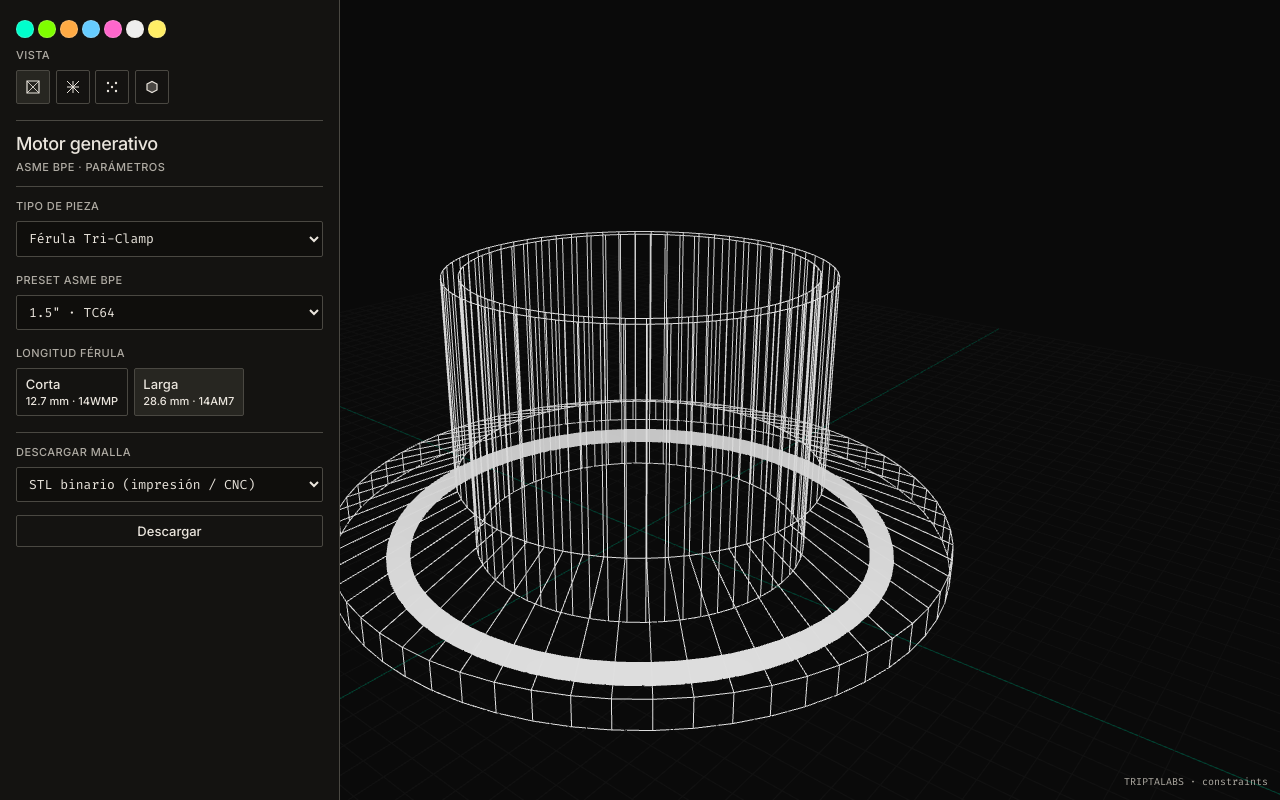
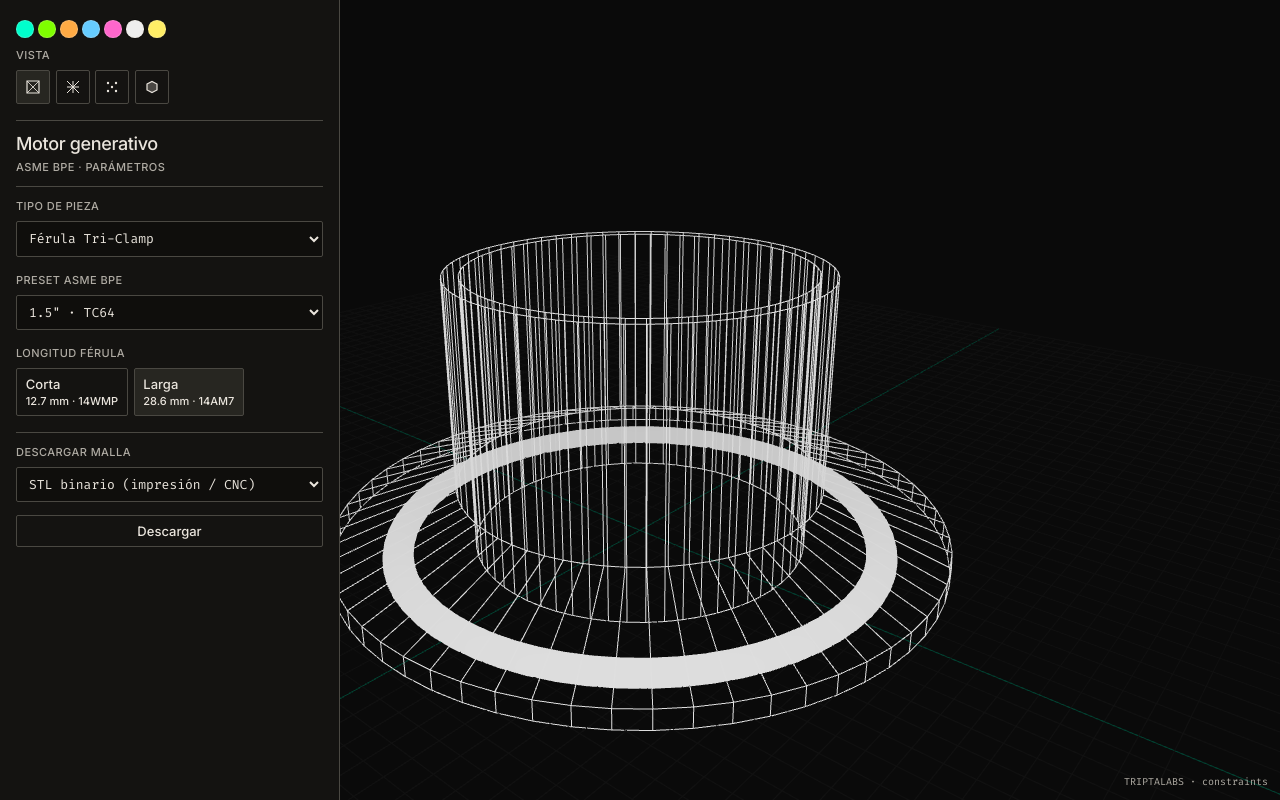
Before and after one commit to triptamina-labs/TriptaClamps3D-Web, a website built with Vite: page index.html in a window 1280 px wide. Built offline with nearby package versions, Linux system fonts and the light colour scheme; animation ran at ten frames a second.

Commit message:
optimizacion en presets

```diff
--- a/index.html
+++ b/index.html
@@ -182,14 +182,6 @@
                         <input type="range" class="param-range" id="ferruleOD" min="12" max="220" step="0.1" value="12" disabled aria-label="ferruleOD diámetro brida">
                     </div>
 
-                    <div class="slider-container solo-ferrula">
-                        <div class="label-row">
-                            <span class="param-name">ferrHeight <span class="metadata">(grosor brida)</span></span>
-                            <span id="val-ferrHeight" class="valor">—</span>
-                        </div>
-                        <input type="range" class="param-range" id="ferrHeight" min="1" max="10" step="0.1" value="1" disabled aria-label="ferrHeight grosor brida">
-                    </div>
-
                     <div class="slider-container">
                         <div class="label-row">
                             <span class="param-name">beadDistance <span class="metadata">(Ø canal empaque)</span></span>
--- a/src/main.js
+++ b/src/main.js
@@ -8,8 +8,10 @@
 /** Longitudes reales ASME BPE (mm) por preset: corta 14WMP / larga 14AM7, desde CSV. */
 let lastTubeHeightsCortaLarga = { corta: 12.7, larga: 28.6 };
 /** Por preset (CSV); no editables por slider. */
-let beadRadiusFijo = 1.15;
+let beadRadiusFijo = 1.5;
 let gasketThicknessFijo = 1.4;
+/** Grosor de brida fijo (mm). */
+let ferrHeightFijo = 2;
 /** Altura tubo férula (mm): preset + corta/larga; no slider. */
 let tubeHeightFijo = 28.6;
 
@@ -17,45 +19,48 @@
  * Respaldo si fetch('presets.csv') falla (p. ej. abrir index.html con file://).
  * Debe mantenerse alineado con src/presets.csv del repositorio.
  */
-const PRESETS_CSV_FALLBACK = `Preset,DN,ferruleOD,beadDistance,tubeOD,tubeID,beadRadius,tipo,tubeHeightCorta,tubeHeightLarga,ferrHeight,gasketThickness,Standard
-1/2",Mini,25.20,18.66,12.70,9.40,1.15,larga,12.7,28.6,2.85,1.4,ASME BPE
-3/4",Mini,29.20,23.82,19.05,15.75,1.15,larga,12.7,28.6,2.85,1.4,ASME BPE
-1",TC50,50.40,37.60,25.40,22.10,1.15,larga,12.7,28.6,2.85,2.25,ASME BPE
-1.5",TC64,63.90,50.70,38.10,34.80,1.15,larga,12.7,28.6,2.85,2.25,ASME BPE
-2",TC64,74.00,62.10,50.80,47.50,1.15,larga,12.7,28.6,2.85,2.25,ASME BPE
-2.5",TC77,87.00,74.96,63.50,60.20,1.15,larga,12.7,28.6,2.85,2.25,ASME BPE
-3",TC91,100.00,87.80,76.20,72.90,1.15,larga,12.7,28.6,2.85,2.25,ASME BPE
-4",TC119,125.00,113.00,101.60,97.38,1.15,larga,15.9,28.6,2.85,2.25,ASME BPE
-6",TC167,179.00,165.40,152.40,146.86,1.15,larga,19.1,38.1,3.50,2.75,ASME BPE
-8",TC218,230.00,216.30,203.20,197.66,1.15,larga,19.1,38.1,3.50,2.75,ASME BPE
-10",TC268,281.00,267.20,254.00,248.46,1.15,larga,19.1,38.1,4.00,2.75,ASME BPE
-12",TC319,332.00,318.10,304.80,298.70,1.15,larga,19.1,44.5,4.00,2.75,ASME BPE
+const PRESETS_CSV_FALLBACK = `Preset,DN,ferruleOD,beadDistance,tubeOD,tubeID,tubeHeightCorta,tubeHeightLarga,gasketThickness,Standard
+1/2",Mini,25.20,18.66,12.70,9.40,12.7,28.6,1.4,ASME BPE
+3/4",Mini,29.20,23.82,19.05,15.75,12.7,28.6,1.4,ASME BPE
+1",TC50,50.40,37.60,25.40,22.10,12.7,28.6,2.25,ASME BPE
+1.5",TC64,63.90,50.70,38.10,34.80,12.7,28.6,2.25,ASME BPE
+2",TC64,74.00,62.10,50.80,47.50,12.7,28.6,2.25,ASME BPE
+2.5",TC77,87.00,74.96,63.50,60.20,12.7,28.6,2.25,ASME BPE
+3",TC91,100.00,87.80,76.20,72.90,12.7,28.6,2.25,ASME BPE
+4",TC119,125.00,113.00,101.60,97.38,15.9,28.6,2.25,ASME BPE
+6",TC167,179.00,165.40,152.40,146.86,19.1,38.1,2.75,ASME BPE
+8",TC218,230.00,216.30,203.20,197.66,19.1,38.1,2.75,ASME BPE
+10",TC268,281.00,267.20,254.00,248.46,19.1,38.1,2.75,ASME BPE
+12",TC319,332.00,318.10,304.80,298.70,19.1,44.5,2.75,ASME BPE
 `;
 
 function parsePresetsCSV(text) {
     const lines = text.trim().split(/\r?\n/);
     if (lines.length < 2) return [];
+    const headers = lines[0].split(',').map((h) => h.trim());
+    const headerIndex = new Map(headers.map((h, i) => [h, i]));
+    const getCol = (cols, name) => {
+        const idx = headerIndex.get(name);
+        return idx !== undefined ? cols[idx] : undefined;
+    };
     const rows = [];
     for (let i = 1; i < lines.length; i++) {
         const line = lines[i];
         if (!line.trim()) continue;
         const cols = line.split(',');
-        if (cols.length < 13) continue;
+        if (cols.length < 6) continue;
         rows.push({
-            preset: cols[0],
-            dn: cols[1],
-            ferruleOD: parseFloat(cols[2]),
-            beadDistance: parseFloat(cols[3]),
-            tubeOD: parseFloat(cols[4]),
-            tubeID: parseFloat(cols[5]),
-            beadRadius: parseFloat(cols[6]),
-            tipo: (cols[7] || '').trim().toLowerCase(),
-            tubeHeightCorta: parseFloat(cols[8]),
-            tubeHeightLarga: parseFloat(cols[9]),
-            ferrHeight: parseFloat(cols[10]),
-            gasketThickness: parseFloat(cols[11]),
-            standard: (cols[12] || '').trim(),
-            notaPerfil: (cols[13] || '').trim()
+            preset: getCol(cols, 'Preset') ?? cols[0],
+            dn: getCol(cols, 'DN') ?? cols[1],
+            ferruleOD: parseFloat(getCol(cols, 'ferruleOD') ?? cols[2]),
+            beadDistance: parseFloat(getCol(cols, 'beadDistance') ?? cols[3]),
+            tubeOD: parseFloat(getCol(cols, 'tubeOD') ?? cols[4]),
+            tubeID: parseFloat(getCol(cols, 'tubeID') ?? cols[5]),
+            tubeHeightCorta: parseFloat(getCol(cols, 'tubeHeightCorta') ?? cols[6]),
+            tubeHeightLarga: parseFloat(getCol(cols, 'tubeHeightLarga') ?? cols[7]),
+            gasketThickness: parseFloat(getCol(cols, 'gasketThickness') ?? cols[8]),
+            standard: (getCol(cols, 'Standard') ?? getCol(cols, 'standard') ?? cols[9] ?? '').trim(),
+            notaPerfil: (getCol(cols, 'notaPerfil') ?? getCol(cols, 'NotaPerfil') ?? cols[10] ?? '').trim()
         });
     }
     return rows;
@@ -82,7 +87,6 @@
 
 function aplicarRadiosYGrosorFijosDesdePreset(p) {
     if (!p) return;
-    beadRadiusFijo = p.beadRadius;
     gasketThicknessFijo = p.gasketThickness;
 }
 
@@ -125,7 +129,7 @@
         setSliderValue('tubeOD', p.tubeOD);
         setSliderValue('ferruleOD', p.ferruleOD);
         setSliderValue('beadDistance', p.beadDistance);
-        const tipoNorm = p.tipo === 'corta' || p.tipo === 'larga' ? p.tipo : 'larga';
+        const tipoNorm = 'larga';
         aplicarLongitudesASMEDesdePreset(p);
         aplicarTipoFerrulaUI(tipoNorm);
         const th =
@@ -133,7 +137,6 @@
                 ? lastTubeHeightsCortaLarga.corta
                 : lastTubeHeightsCortaLarga.larga;
         aplicarTubeHeightFijo(th);
-        setSliderValue('ferrHeight', p.ferrHeight);
         aplicarRadiosYGrosorFijosDesdePreset(p);
     } finally {
         aplicandoPreset = false;
@@ -536,7 +539,7 @@
     let ferruleOD = parseFloat(document.getElementById('ferruleOD').value);
     let beadDistance = parseFloat(document.getElementById('beadDistance').value);
     const tubeHeight = tubeHeightFijo;
-    const ferrHeight = parseFloat(document.getElementById('ferrHeight').value);
+    const ferrHeight = ferrHeightFijo;
     const beadRadius = beadRadiusFijo;
 
     // 2. APLICAR RESTRICCIONES (CONSTRAINTS)
@@ -565,7 +568,6 @@
     document.getElementById('val-tubeOD').innerText = tubeOD.toFixed(2);
     document.getElementById('val-ferruleOD').innerText = ferruleOD.toFixed(2);
     document.getElementById('val-beadDistance').innerText = beadDistance.toFixed(2);
-    document.getElementById('val-ferrHeight').innerText = ferrHeight.toFixed(2);
 
     // 4. CÁLCULOS GEOMÉTRICOS (RADIOS)
     const tubeID_r = tubeID / 2;
@@ -661,7 +663,7 @@
     let beadDistance = parseFloat(document.getElementById('beadDistance').value);
     let spoolLength = parseFloat(document.getElementById('spoolLength').value);
     const tubeHeight = tubeHeightFijo;
-    const ferrHeight = parseFloat(document.getElementById('ferrHeight').value);
+    const ferrHeight = ferrHeightFijo;
     const beadRadius = beadRadiusFijo;
 
     // 2. APLICAR RESTRICCIONES (CONSTRAINTS)
@@ -683,7 +685,7 @@
     document.getElementById('val-tubeOD').innerText = tubeOD.toFixed(2);
     document.getElementById('val-ferruleOD').innerText = ferruleOD.toFixed(2);
     document.getElementById('val-beadDistance').innerText = beadDistance.toFixed(2);
-    document.getElementById('val-ferrHeight').innerText = ferrHeight.toFixed(2);
+
     document.getElementById('val-spoolLength').innerText = spoolLength.toFixed(2);
 
     // 4. CÁLCULOS GEOMÉTRICOS
--- a/src/presets.csv
+++ b/src/presets.csv
@@ -1,13 +1,13 @@
-Preset,DN,ferruleOD,beadDistance,tubeOD,tubeID,beadRadius,tipo,tubeHeightCorta,tubeHeightLarga,ferrHeight,gasketThickness,Standard
-1/2",Mini,25.20,18.66,12.70,9.40,1.15,larga,12.7,28.6,2.85,1.4,ASME BPE
-3/4",Mini,29.20,23.82,19.05,15.75,1.15,larga,12.7,28.6,2.85,1.4,ASME BPE
-1",TC50,50.40,37.60,25.40,22.10,1.15,larga,12.7,28.6,2.85,2.25,ASME BPE
-1.5",TC64,63.90,50.70,38.10,34.80,1.15,larga,12.7,28.6,2.85,2.25,ASME BPE
-2",TC64,74.00,62.10,50.80,47.50,1.15,larga,12.7,28.6,2.85,2.25,ASME BPE
-2.5",TC77,87.00,74.96,63.50,60.20,1.15,larga,12.7,28.6,2.85,2.25,ASME BPE
-3",TC91,100.00,87.80,76.20,72.90,1.15,larga,12.7,28.6,2.85,2.25,ASME BPE
-4",TC119,125.00,113.00,101.60,97.38,1.15,larga,15.9,28.6,2.85,2.25,ASME BPE
-6",TC167,179.00,165.40,152.40,146.86,1.15,larga,19.1,38.1,3.50,2.75,ASME BPE
-8",TC218,230.00,216.30,203.20,197.66,1.15,larga,19.1,38.1,3.50,2.75,ASME BPE
-10",TC268,281.00,267.20,254.00,248.46,1.15,larga,19.1,38.1,4.00,2.75,ASME BPE
-12",TC319,332.00,318.10,304.80,298.70,1.15,larga,19.1,44.5,4.00,2.75,ASME BPE
+Preset,DN,ferruleOD,beadDistance,tubeOD,tubeID,tubeHeightCorta,tubeHeightLarga,gasketThickness,Standard
+1/2",Mini,25.20,18.66,12.70,9.40,12.7,28.6,1.4,ASME BPE
+3/4",Mini,29.20,23.82,19.05,15.75,12.7,28.6,1.4,ASME BPE
+1",TC50,50.40,37.60,25.40,22.10,12.7,28.6,2.25,ASME BPE
+1.5",TC64,63.90,50.70,38.10,34.80,12.7,28.6,2.25,ASME BPE
+2",TC64,74.00,62.10,50.80,47.50,12.7,28.6,2.25,ASME BPE
+2.5",TC77,87.00,74.96,63.50,60.20,12.7,28.6,2.25,ASME BPE
+3",TC91,100.00,87.80,76.20,72.90,12.7,28.6,2.25,ASME BPE
+4",TC119,125.00,113.00,101.60,97.38,15.9,28.6,2.25,ASME BPE
+6",TC167,179.00,165.40,152.40,146.86,19.1,38.1,2.75,ASME BPE
+8",TC218,230.00,216.30,203.20,197.66,19.1,38.1,2.75,ASME BPE
+10",TC268,281.00,267.20,254.00,248.46,19.1,38.1,2.75,ASME BPE
+12",TC319,332.00,318.10,304.80,298.70,19.1,44.5,2.75,ASME BPE
```
